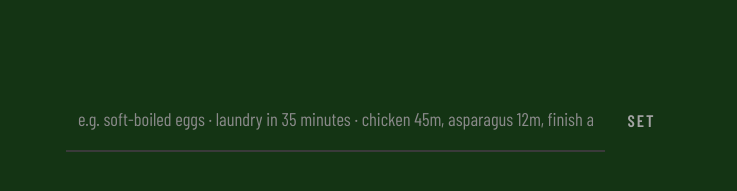
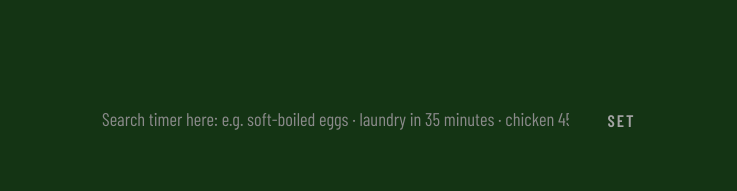
Before and after one commit to devbycarlo/tckr, a website: page index.html in a window 1280 px wide. Shown: the part 531-722 px from the top of the page, without its empty margins (272-1009 px from the left). Drawn offline with nearby package versions, Linux system fonts and the light colour scheme; a web font is replaced by a local one.

Commit message:
feat: refine chat layout and input styles for improved user experience

```diff
--- a/index.html
+++ b/index.html
@@ -86,13 +86,13 @@
       color: #f0f0f0;
     }
     #chat {
-      width: min(92vw, 620px);
+      width: min(88vw, 620px);
       margin-top: 1.5rem;
       flex: 0 0 auto;
       display: flex;
       flex-direction: column;
       gap: 0.9rem;
-      padding-bottom: calc(0.75rem + env(safe-area-inset-bottom));
+      padding: 0 1.5rem calc(0.75rem + env(safe-area-inset-bottom));
     }
     #chatLog {
       display: flex;
@@ -151,7 +151,8 @@
       display: flex;
       align-items: stretch;
       gap: 0.5rem;
-      padding: 0.25rem 0.5rem;
+      padding: 0.25rem 1.25rem;
+      margin: 0 0.5rem;
     }
     #chatInput {
       flex: 1;
@@ -162,16 +163,17 @@
       color: #f0f0f0;
       background: none;
       border: none;
-      border-bottom: 2px solid #3a3a3a;
+      border-bottom: 2px solid transparent;
       border-radius: 0;
-      padding: 0.5rem 0.75rem;
+      padding: 0.5rem 1rem;
       outline: none;
       touch-action: manipulation;
     }
     #chatInput::placeholder {
       color: #8a8a8a;
     }
-    #chatInput:focus {
+    #chatInput:focus,
+    #chatInput:not(:placeholder-shown) {
       border-bottom-color: #888;
     }
     #chatForm button {
@@ -272,7 +274,7 @@
   <div id="chat">
     <div id="chatLog" aria-live="polite"></div>
     <form id="chatForm" autocomplete="off">
-      <input id="chatInput" type="text" enterkeyhint="send" aria-label="Describe your timers in plain words" placeholder="e.g. soft-boiled eggs · laundry in 35 minutes · chicken 45m, asparagus 12m, finish at 7pm">
+      <input id="chatInput" type="text" enterkeyhint="send" aria-label="Describe your timers in plain words" placeholder="Search timer here: e.g. soft-boiled eggs · laundry in 35 minutes · chicken 45m, asparagus 12m, finish at 7pm">
       <button type="submit">Set</button>
     </form>
   </div>
```
